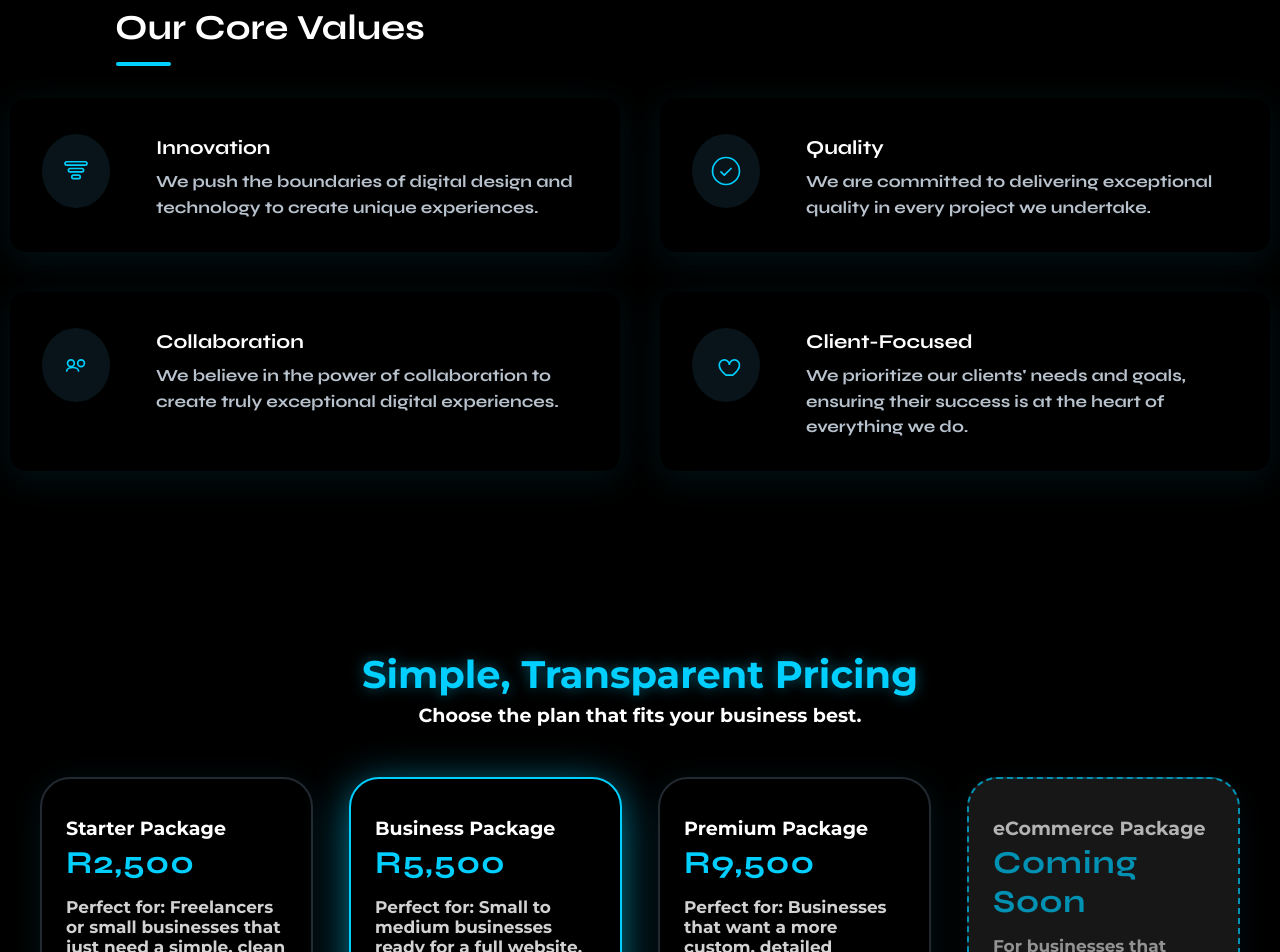
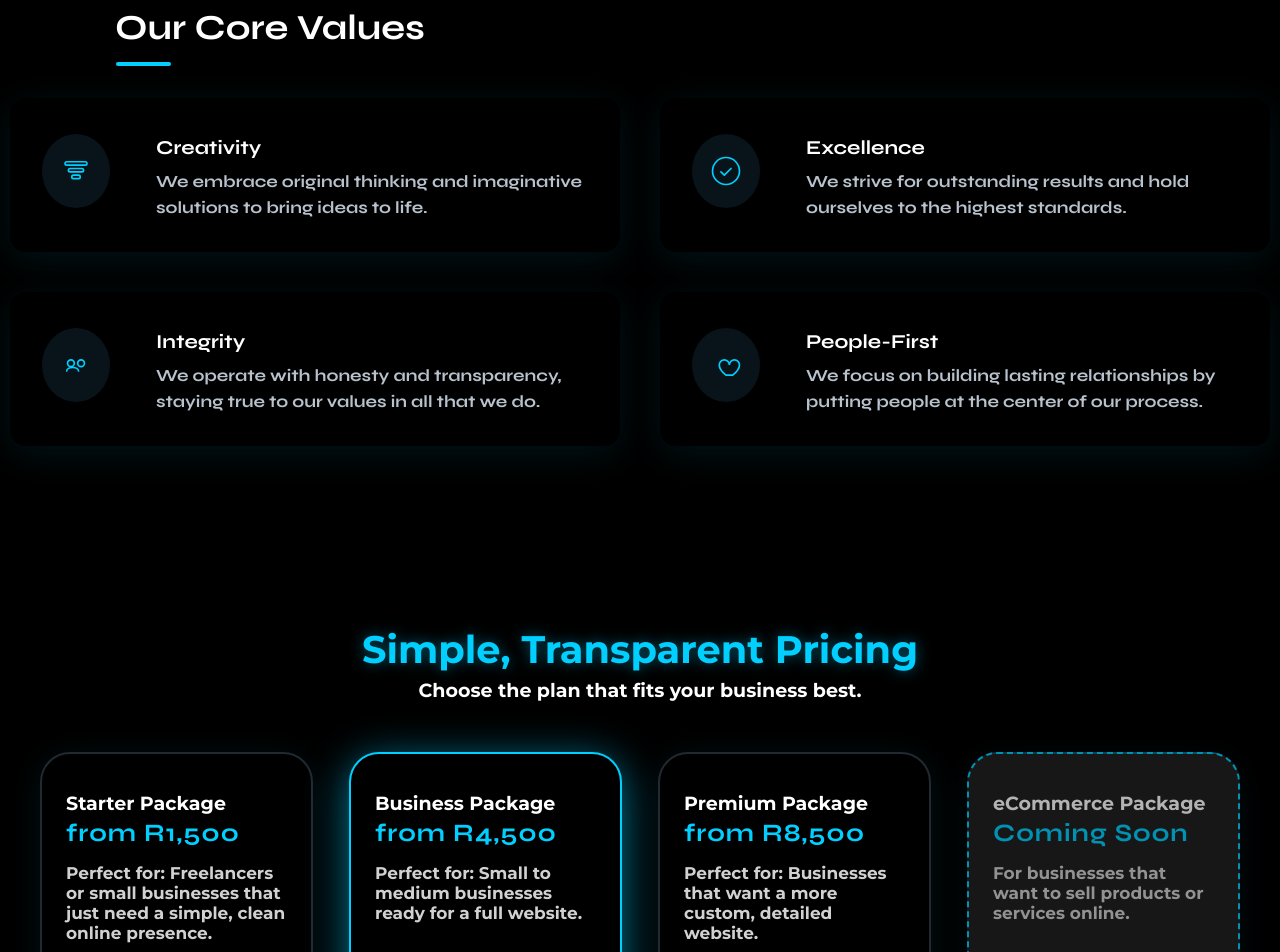
Before and after one commit to KamalLalloo/houdini-digital-website, a Next.js app: page / in a window 1280 px wide. Shown: the part 3100-4052 px from the top of the page. Built offline with nearby package versions, Linux system fonts and the light colour scheme.

Commit message:
pricing and styles

```diff
--- a/src/app/CoreValues.tsx
+++ b/src/app/CoreValues.tsx
@@ -5,7 +5,7 @@ import styles from "./CoreValues.module.css";
 const values = [
   {
     icon: (
-      // Innovation icon (layers)
+      // Creativity icon (layers)
       <svg width="38" height="38" viewBox="0 0 38 38" fill="none">
         <rect
           x="6"
@@ -36,12 +36,12 @@ const values = [
         />
       </svg>
     ),
-    title: "Innovation",
-    desc: "We push the boundaries of digital design and technology to create unique experiences.",
+    title: "Creativity",
+    desc: "We embrace original thinking and imaginative solutions to bring ideas to life.",
   },
   {
     icon: (
-      // Quality icon (check)
+      // Excellence icon (check)
       <svg width="38" height="38" viewBox="0 0 38 38" fill="none">
         <circle cx="19" cy="19" r="16" stroke="#00CFFF" strokeWidth="2" />
         <path
@@ -53,12 +53,12 @@ const values = [
         />
       </svg>
     ),
-    title: "Quality",
-    desc: "We are committed to delivering exceptional quality in every project we undertake.",
+    title: "Excellence",
+    desc: "We strive for outstanding results and hold ourselves to the highest standards.",
   },
   {
     icon: (
-      // Collaboration icon (users)
+      // Integrity icon (users reused)
       <svg width="38" height="38" viewBox="0 0 38 38" fill="none">
         <circle cx="13" cy="17" r="4" stroke="#00CFFF" strokeWidth="2" />
         <circle cx="25" cy="17" r="4" stroke="#00CFFF" strokeWidth="2" />
@@ -70,12 +70,12 @@ const values = [
         />
       </svg>
     ),
-    title: "Collaboration",
-    desc: "We believe in the power of collaboration to create truly exceptional digital experiences.",
+    title: "Integrity",
+    desc: "We operate with honesty and transparency, staying true to our values in all that we do.",
   },
   {
     icon: (
-      // Client-Focused icon (heart)
+      // People-First icon (heart)
       <svg width="38" height="38" viewBox="0 0 38 38" fill="none">
         <path
           d="M19 31s-8-6.28-8-12a6 6 0 0 1 12 0 6 6 0 0 1 12 0c0 5.72-8 12-8 12z"
@@ -85,8 +85,8 @@ const values = [
         />
       </svg>
     ),
-    title: "Client-Focused",
-    desc: "We prioritize our clients' needs and goals, ensuring their success is at the heart of everything we do.",
+    title: "People-First",
+    desc: "We focus on building lasting relationships by putting people at the center of our process.",
   },
 ];
 
--- a/src/app/Pricing.module.css
+++ b/src/app/Pricing.module.css
@@ -84,7 +84,7 @@
 
 .planPrice {
   color: #00cfff;
-  font-size: 2rem;
+  font-size: 25px;
   font-weight: 800;
   margin-bottom: 0;
   letter-spacing: 1px;
--- a/src/app/Pricing.tsx
+++ b/src/app/Pricing.tsx
@@ -5,7 +5,7 @@ import styles from "./Pricing.module.css";
 const plans = [
   {
     name: "Starter Package",
-    price: "R2,500",
+    price: " from R1,500",
     highlight: false,
     description:
       "Perfect for: Freelancers or small businesses that just need a simple, clean online presence.",
@@ -22,7 +22,7 @@ const plans = [
   },
   {
     name: "Business Package",
-    price: "R5,500",
+    price: "from R4,500",
     highlight: true,
     description:
       "Perfect for: Small to medium businesses ready for a full website.",
@@ -40,7 +40,7 @@ const plans = [
   },
   {
     name: "Premium Package",
-    price: "R9,500",
+    price: " from R8,500",
     highlight: false,
     description:
       "Perfect for: Businesses that want a more custom, detailed website.",
```
